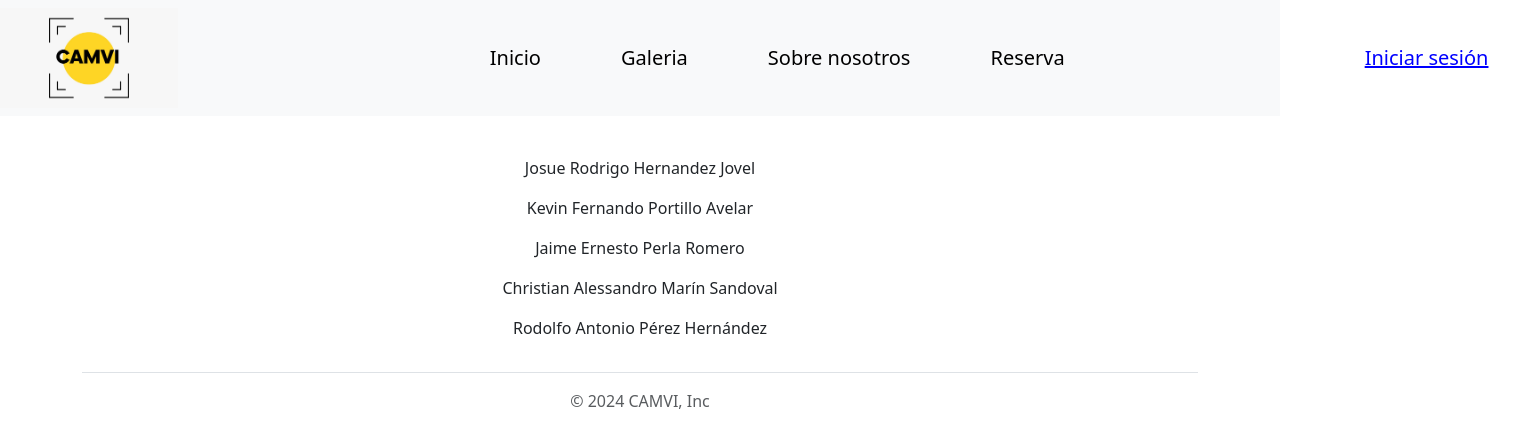
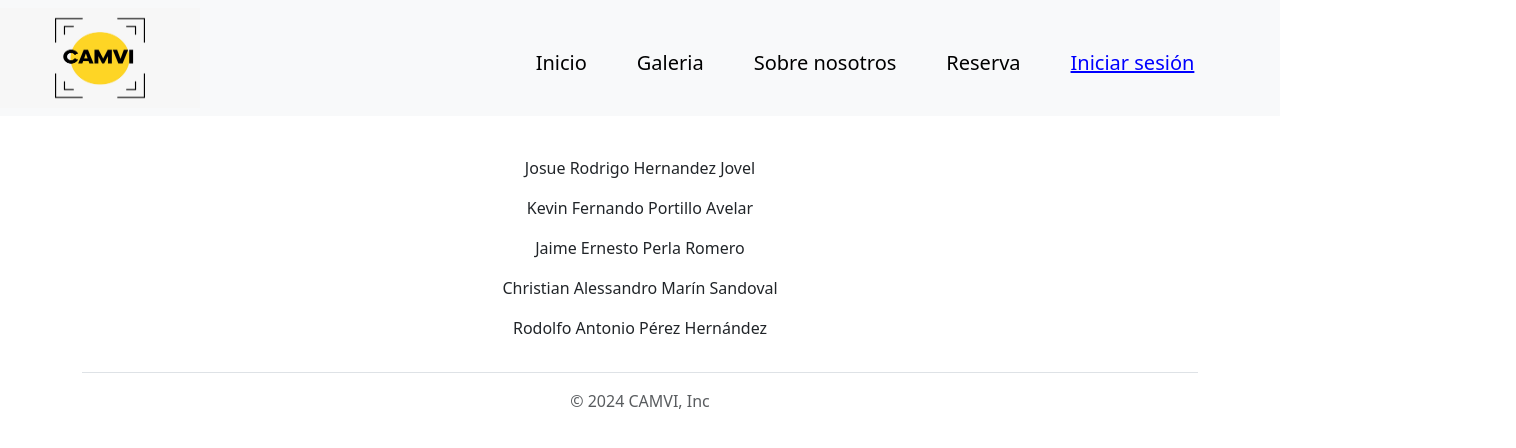
Before and after one commit to josueeE3/MOVAVI, a plain HTML site: page index.html in a window 1280 px wide. Shown: the whole page, 1516 px wide, since content can reach past the window. Drawn offline with nearby package versions, Linux system fonts and the light colour scheme.

Commit message:
agregue breakpoints al navbar

```diff
--- a/index.html
+++ b/index.html
@@ -10,8 +10,13 @@
 </head>
 <body>
 
+
     <nav class="navbar navbar-expand-lg navbar-light bg-light">
-        <img src="img/logo.jpeg" alt="" width="200px" height="100px" class="mr-auto" style="margin-right:  300px;">
+        <img src="img/logo.jpeg" alt="" width="200px" height="100px" class="mr-auto" style="margin-right: 300px;">
+        <button class="navbar-toggler" type="button" data-toggle="collapse" data-target="#navbarSupportedContent" aria-controls="navbarSupportedContent" aria-expanded="false" aria-label="Toggle navigation">
+            <span class="navbar-toggler-icon"></span>
+        </button>
+        <div class="collapse navbar-collapse" id="navbarSupportedContent">
             <div class="container-fluid justify-content-center">
                 <ul class="navbar-nav">
                     <li class="nav-item">
@@ -27,12 +32,13 @@
                         <a class="navbar-brand" href="#" style="margin-right: 300px;">Reserva</a>
                     </li>
                     <li class="nav-item">
-                    <a class="navbar-brand" href="#1"><u>Iniciar sesión     </u></a>
+                        <a class="navbar-brand" href="#1"><u>Iniciar sesión </u></a>
                     </li>
-
                 </ul>
             </div>
+        </div>
     </nav>
+
 
 
 
@@ -50,6 +56,9 @@
       </div>
 
 
+      <script src="https://code.jquery.com/jquery-3.6.0.min.js"></script>
+<script src="https://stackpath.bootstrapcdn.com/bootstrap/4.5.2/js/bootstrap.min.js"></script>
+
       <script src="https://cdn.jsdelivr.net/npm/bootstrap@5.3.3/dist/js/bootstrap.bundle.min.js" integrity="sha384-YvpcrYf0tY3lHB60NNkmXc5s9fDVZLESaAA55NDzOxhy9GkcIdslK1eN7N6jIeHz" crossorigin="anonymous"></script>
 </body>
 </html>
--- a/style.css
+++ b/style.css
@@ -1,7 +1,30 @@
 .navbar-brand[href="#1"] {
-    color: blue; /* Cambiar el color de la fuente a azul */
+    color: blue;
 }
 
 .navbar-brand[href="#1"]:hover {
-    color: blue; /* Mantener el color azul al pasar el mouse sobre el enlace */
+    color: blue;
 }
+
+@media (max-width: 1425px) {
+    .navbar {
+        flex-wrap: wrap;
+    }
+
+@media (min-width: 1426px) {
+        .navbar-brand {
+            width: 150px;
+        }
+    }
+
+    .navbar-nav {
+        width: 100%;
+        justify-content: center;
+        margin-top: 10px;
+    }
+
+    .navbar-brand {
+        margin-right: 50px !important;
+        margin-bottom: 10px;
+    }
+}
```
Lines whose indentation alone changed are shown as unchanged.
